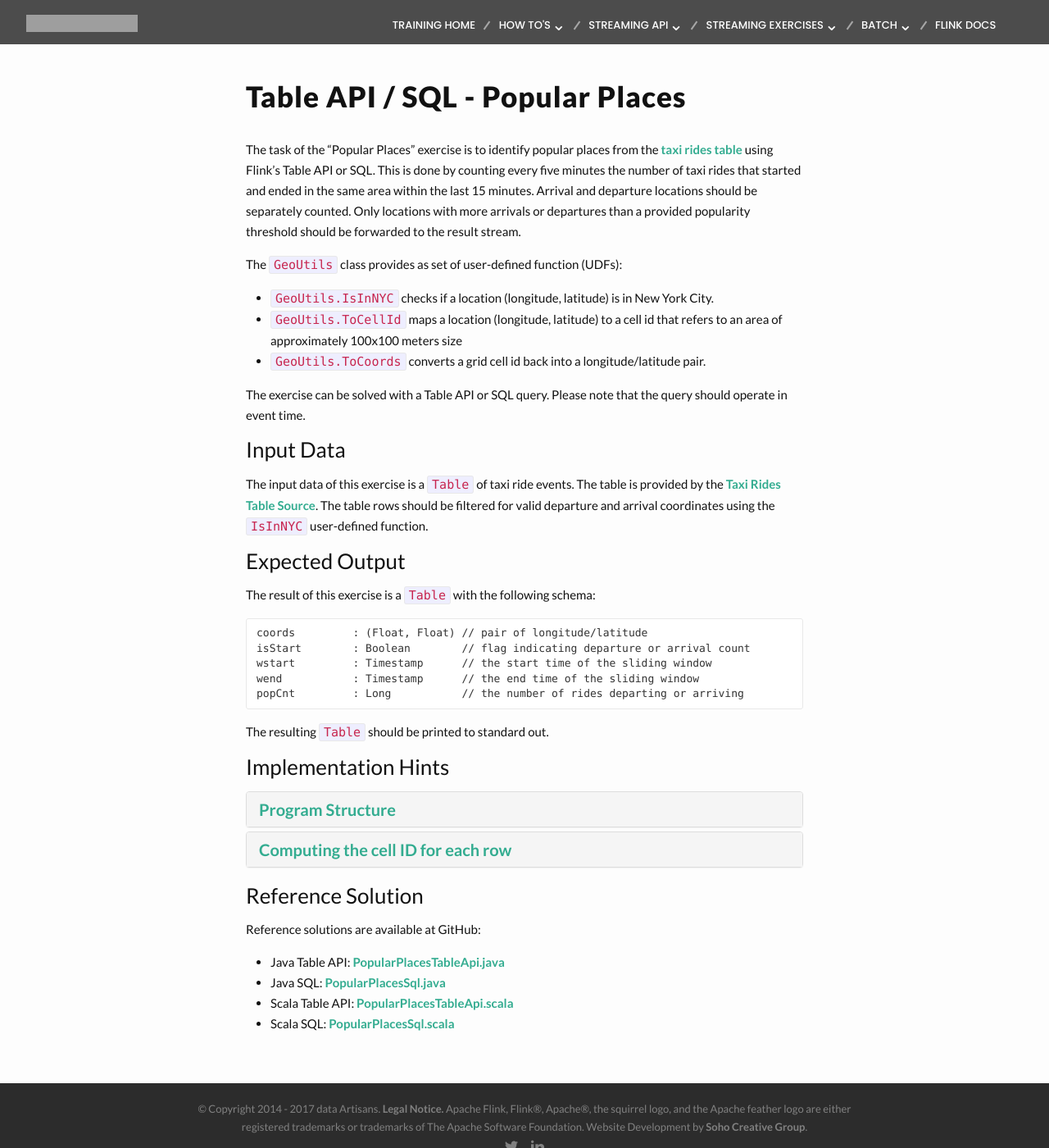
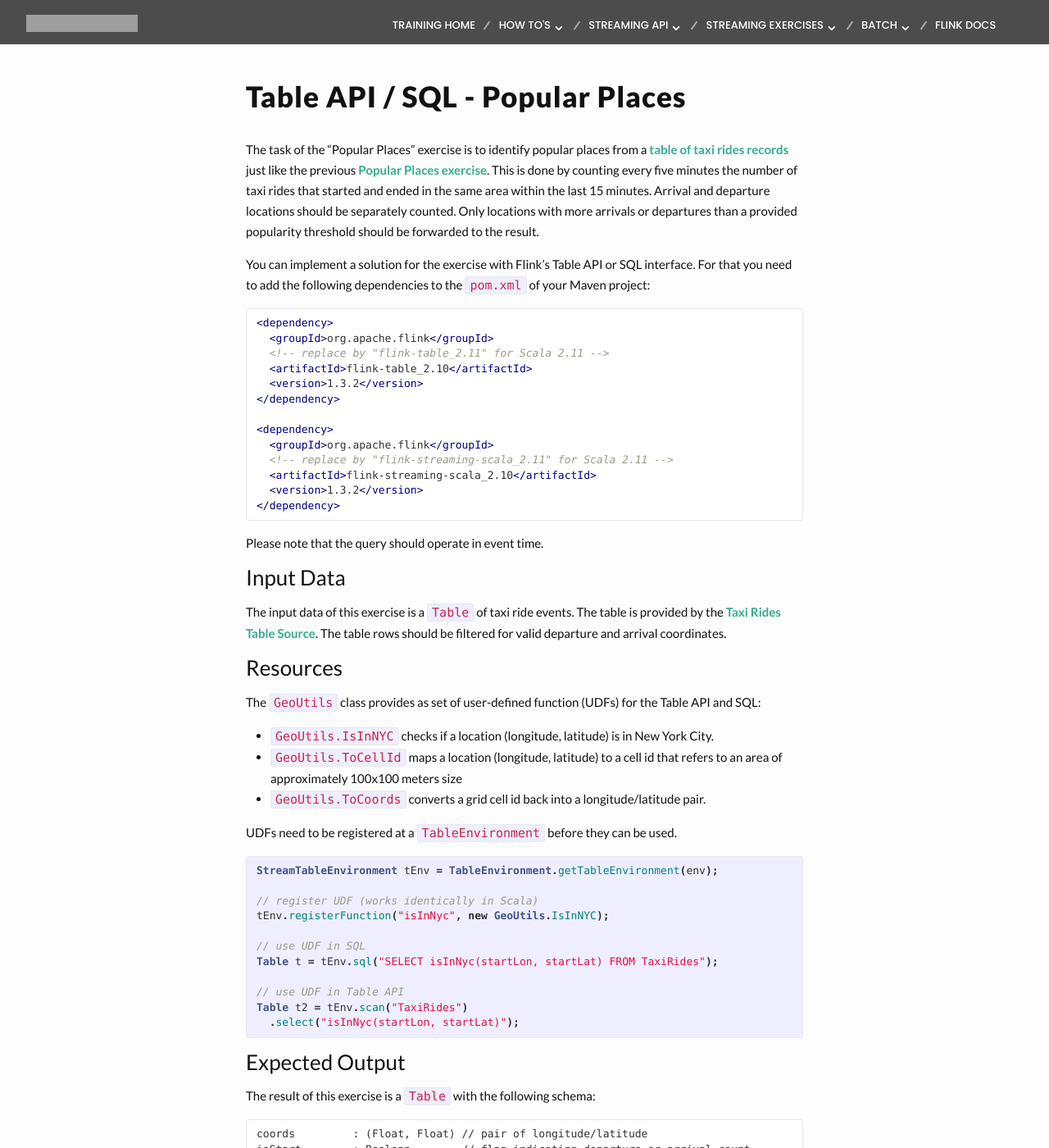
Before and after one commit to dataArtisans/flink-training-web, a Jekyll site: the page built from exercises/popularPlacesSql.md, in a window 1280 px wide and 1400 px high. Shown: the whole window at 82% size. Built offline with Jekyll 4.4.1, drawn with Linux system fonts in a browser that asks for light colours; nearby versions of some CDN libraries; grey boxes are pictures that could not be loaded.

Commit message:
Extended Table API / SQL exercise description

```diff
--- a/exercises/popularPlacesSql.md
+++ b/exercises/popularPlacesSql.md
@@ -4,19 +4,56 @@ title: Table API / SQL - Popular Places
 permalink: /exercises/popularPlacesSql.html
 ---
 
-The task of the "Popular Places" exercise is to identify popular places from the [taxi rides table]({{ site.baseurl }}/exercises/taxiRidesTable.html) using Flink's Table API or SQL. This is done by counting every five minutes the number of taxi rides that started and ended in the same area within the last 15 minutes. Arrival and departure locations should be separately counted. Only locations with more arrivals or departures than a provided popularity threshold should be forwarded to the result stream.
+The task of the "Popular Places" exercise is to identify popular places from a [table of taxi rides records]({{ site.baseurl }}/exercises/taxiRidesTable.html) just like the previous [Popular Places exercise]({{ site.baseurl }}/exercises/popularPlaces.html). This is done by counting every five minutes the number of taxi rides that started and ended in the same area within the last 15 minutes. Arrival and departure locations should be separately counted. Only locations with more arrivals or departures than a provided popularity threshold should be forwarded to the result.
 
-The `GeoUtils` class provides as set of user-defined function (UDFs):
+You can implement a solution for the exercise with Flink's Table API or SQL interface. For that you need to add the following dependencies to the `pom.xml` of your Maven project:
+
+~~~xml
+<dependency>
+  <groupId>org.apache.flink</groupId>
+  <!-- replace by "flink-table_2.11" for Scala 2.11 -->
+  <artifactId>flink-table_2.10</artifactId>
+  <version>1.3.2</version>
+</dependency>
+
+<dependency>
+  <groupId>org.apache.flink</groupId>
+  <!-- replace by "flink-streaming-scala_2.11" for Scala 2.11 -->
+  <artifactId>flink-streaming-scala_2.10</artifactId>
+  <version>1.3.2</version>
+</dependency>
+~~~
+
+Please note that the query should operate in event time.
+
+### Input Data
+
+The input data of this exercise is a `Table` of taxi ride events. The table is provided by the [Taxi Rides Table Source]({{ site.baseurl }}/exercises/taxiRidesTable.html). The table rows should be filtered for valid departure and arrival coordinates.
+
+### Resources
+
+The `GeoUtils` class provides as set of user-defined function (UDFs) for the Table API and SQL:
 
 - `GeoUtils.IsInNYC` checks if a location (longitude, latitude) is in New York City.
 - `GeoUtils.ToCellId` maps a location (longitude, latitude) to a cell id that refers to an area of approximately 100x100 meters size
 - `GeoUtils.ToCoords` converts a grid cell id back into a longitude/latitude pair.
 
-The exercise can be solved with a Table API or SQL query. Please note that the query should operate in event time.
+UDFs need to be registered at a `TableEnvironment` before they can be used.
 
-### Input Data
+{% highlight java %}
+StreamTableEnvironment tEnv = TableEnvironment.getTableEnvironment(env);
 
-The input data of this exercise is a `Table` of taxi ride events. The table is provided by the [Taxi Rides Table Source]({{ site.baseurl }}/exercises/taxiRidesTable.html). The table rows should be filtered for valid departure and arrival coordinates using the `IsInNYC` user-defined function.
+// register UDF (works identically in Scala)
+tEnv.registerFunction("isInNyc", new GeoUtils.IsInNYC);
+
+// use UDF in SQL
+Table t = tEnv.sql("SELECT isInNyc(startLon, startLat) FROM TaxiRides");
+
+// use UDF in Table API
+Table t2 = tEnv.scan("TaxiRides")
+  .select("isInNyc(startLon, startLat)");
+
+{% endhighlight %}
 
 ### Expected Output
 
```
